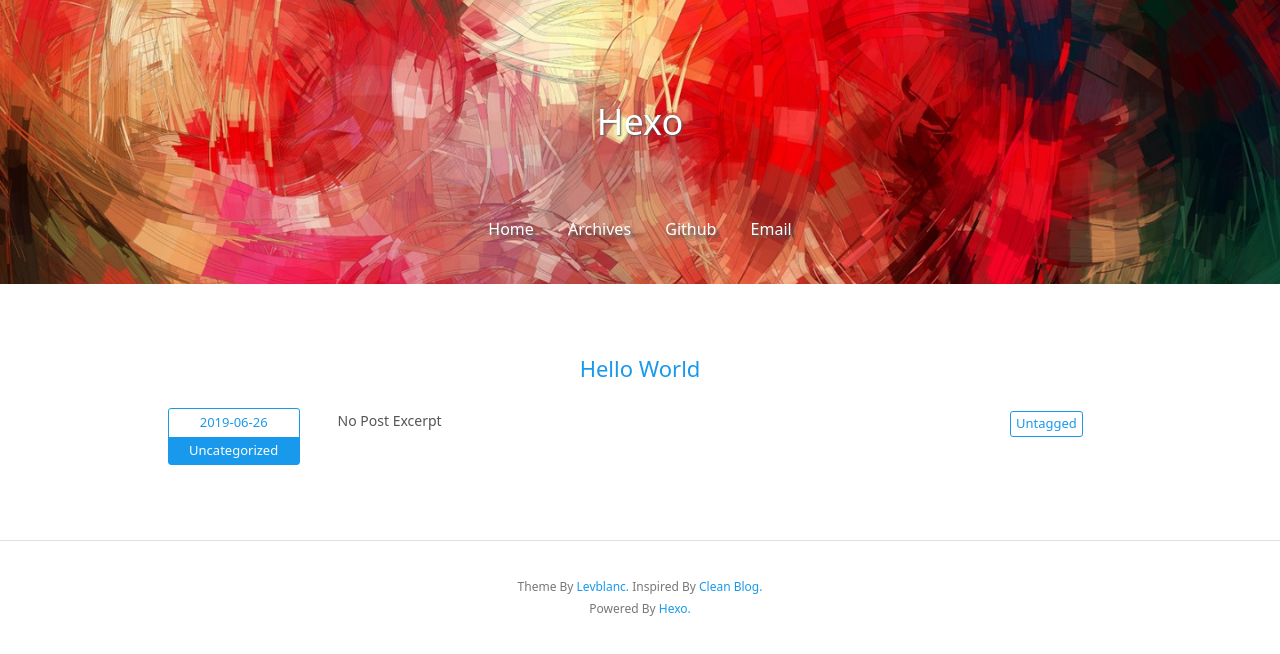
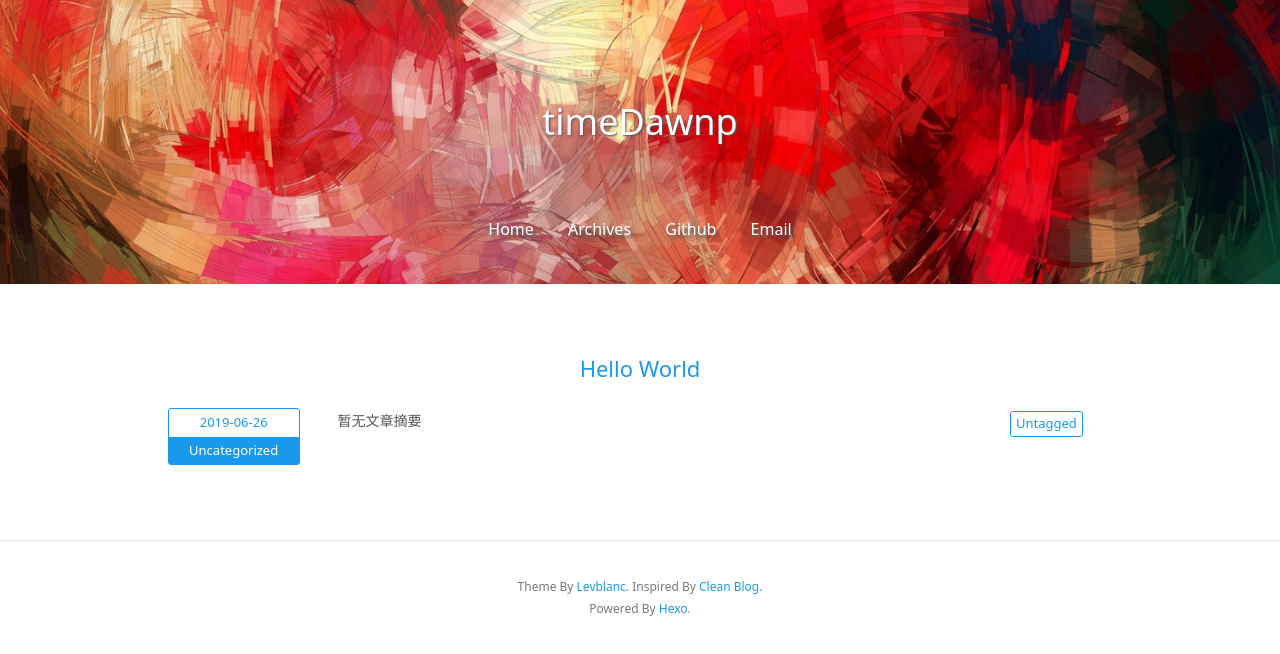
Before and after one commit to dawnStamp/timedawnp.github.io, a plain HTML site: page index.html in a window 1280 px wide. Drawn offline with Linux system fonts and the light colour scheme.

Commit message:
Site updated: 2019-06-26 17:53:16

```diff
--- a/index.html
+++ b/index.html
@@ -6,22 +6,22 @@
   <meta http-equiv="X-UA-Compatible" content="IE=edge">
   <meta name="viewport" content="width=device-width, initial-scale=1">
   <meta name="description" content>
-  <meta name="author" content="John Doe">
+  <meta name="author" content="dawn">
   <!-- Open Graph Data -->
-  <meta property="og:title" content="Hexo">
+  <meta property="og:title" content="timeDawnp">
   <meta property="og:description" content>
-  <meta property="og:site_name" content="Hexo">
+  <meta property="og:site_name" content="timeDawnp">
   <meta property="og:type" content="website">
-  <meta property="og:image" content="http://yoursite.com">
+  <meta property="og:image" content="https://timedawnp.github.io">
 
-    <link rel="alternate" href="/atom.xml" title="Hexo" type="application/atom+xml">
+    <link rel="alternate" href="/atom.xml" title="timeDawnp" type="application/atom+xml">
 
 
     <link rel="icon" href="/favicon.png">
 
 
   <!-- Site Title -->
-  <title>Hexo</title>
+  <title>timeDawnp</title>
 
   <!-- Bootstrap CSS -->
   <link rel="stylesheet" href="/css/bootstrap.min.css">
@@ -43,7 +43,7 @@
     <div class="row">
       <div class="col-lg-8 col-lg-offset-2 col-md-10 col-md-offset-1">
         <div class="page-title with-background-image">
-          <p class="title">Hexo</p>
+          <p class="title">timeDawnp</p>
           <p class="subtitle"></p>
         </div>
         <div class="site-menu with-background-image">
@@ -108,7 +108,7 @@
       </div>
     </div>
     <!-- Post Excerpt -->
-    <div class="excerpt typo">No Post Excerpt</div>
+    <div class="excerpt typo">暂无文章摘要</div>
     <!-- Post Tags -->
     <div class="tags">
 
```
Also changed, not shown: 2019/06/26/hello-world/index.html (+7 -7 lines), archives/2019/06/index.html (+6 -6 lines), archives/2019/index.html (+6 -6 lines), archives/index.html (+6 -6 lines).
